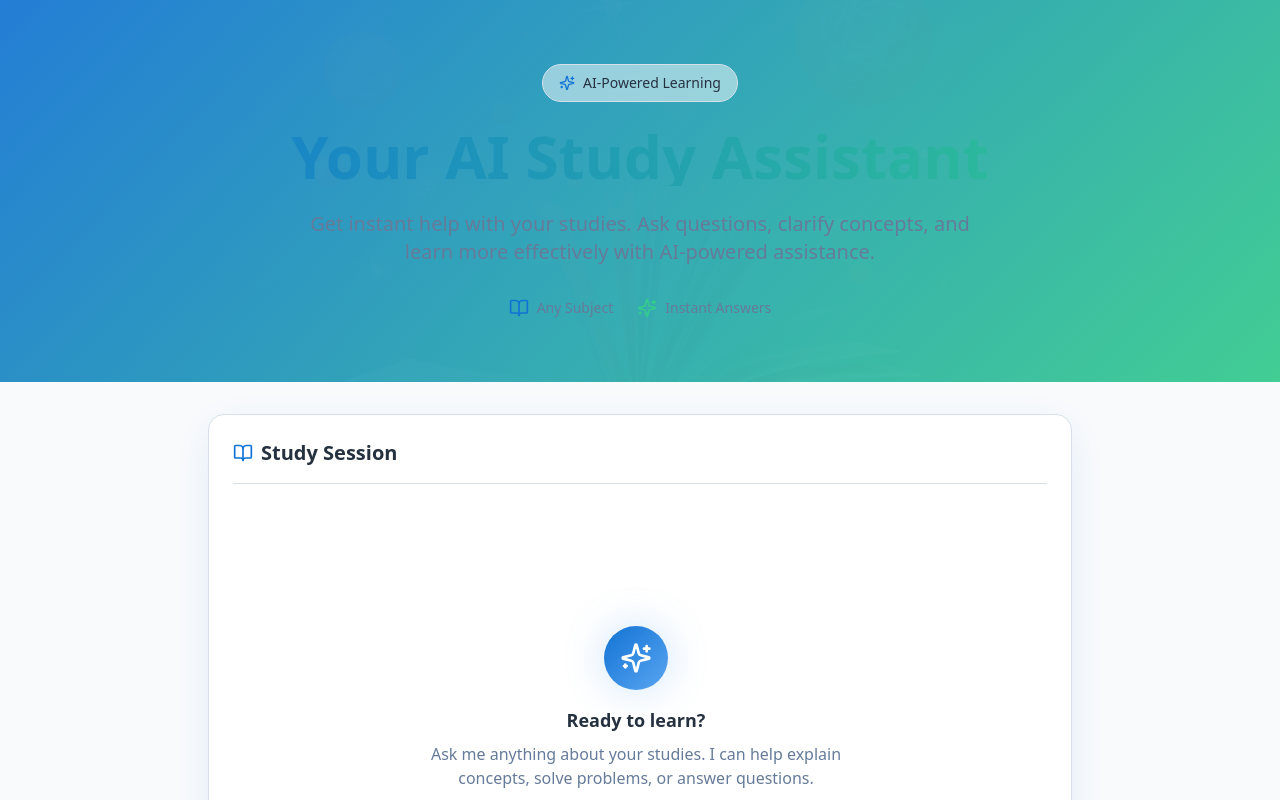
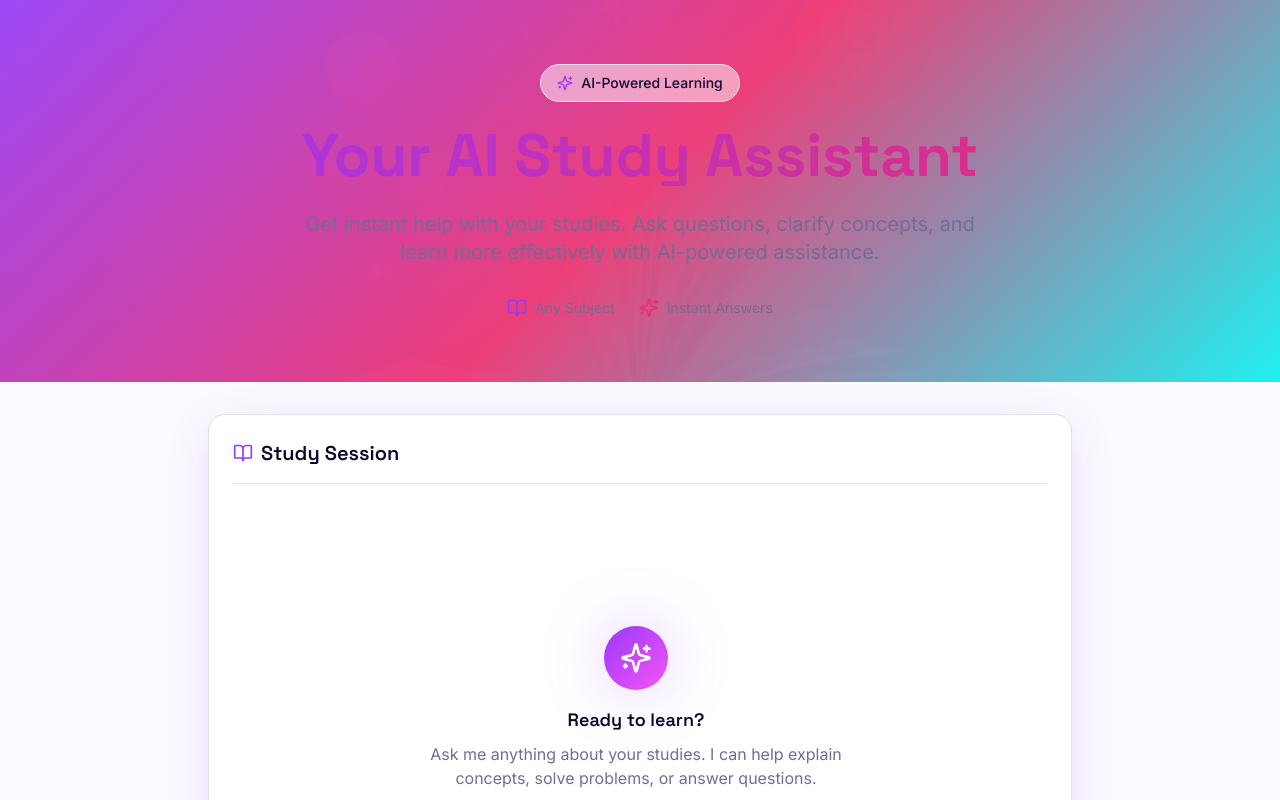
Before and after one commit to Sewajam/ai-buddy-learn-77, a React (Vite) app: page / in a window 1280 px wide. Shown: the top 800 px of the page. Built offline with nearby package versions, Linux system fonts and the light colour scheme; the HTML template or start-up script is replaced by a standard one.

Commit message:
Refine UI design

```diff
--- a/index.html
+++ b/index.html
@@ -4,6 +4,9 @@
     <meta charset="UTF-8" />
     <meta name="viewport" content="width=device-width, initial-scale=1.0" />
     <title>AI Study Helper - Your Smart Learning Assistant</title>
+    <link rel="preconnect" href="https://fonts.googleapis.com">
+    <link rel="preconnect" href="https://fonts.gstatic.com" crossorigin>
+    <link href="https://fonts.googleapis.com/css2?family=Space+Grotesk:wght@400;500;600;700&family=Inter:wght@400;500;600&display=swap" rel="stylesheet">
     <meta name="description" content="Get instant help with your studies using AI. Ask questions, clarify concepts, and learn more effectively with personalized AI-powered study assistance." />
     <meta name="author" content="AI Study Helper" />
     <meta name="keywords" content="AI study helper, learning assistant, homework help, education AI, study tool" />
--- a/src/index.css
+++ b/src/index.css
@@ -8,46 +8,46 @@ All colors MUST be HSL.
 
 @layer base {
   :root {
-    --background: 210 40% 98%;
-    --foreground: 215 25% 20%;
+    --background: 250 100% 99%;
+    --foreground: 250 80% 10%;
 
     --card: 0 0% 100%;
-    --card-foreground: 215 25% 20%;
+    --card-foreground: 250 80% 10%;
 
     --popover: 0 0% 100%;
-    --popover-foreground: 215 25% 20%;
+    --popover-foreground: 250 80% 10%;
 
-    --primary: 210 85% 45%;
+    --primary: 270 95% 60%;
     --primary-foreground: 0 0% 100%;
-    --primary-glow: 210 85% 65%;
+    --primary-glow: 270 95% 75%;
 
-    --secondary: 155 60% 50%;
+    --secondary: 340 85% 55%;
     --secondary-foreground: 0 0% 100%;
-    --secondary-glow: 155 60% 70%;
+    --secondary-glow: 340 85% 70%;
 
-    --muted: 210 30% 93%;
-    --muted-foreground: 215 20% 50%;
+    --muted: 250 20% 94%;
+    --muted-foreground: 250 15% 50%;
 
-    --accent: 280 75% 60%;
+    --accent: 180 90% 50%;
     --accent-foreground: 0 0% 100%;
 
     --destructive: 0 84.2% 60.2%;
     --destructive-foreground: 0 0% 100%;
 
-    --border: 210 30% 88%;
-    --input: 210 30% 88%;
-    --ring: 210 85% 45%;
+    --border: 250 20% 90%;
+    --input: 250 20% 90%;
+    --ring: 270 95% 60%;
 
-    --radius: 0.75rem;
+    --radius: 1rem;
 
-    --gradient-primary: linear-gradient(135deg, hsl(210 85% 45%), hsl(210 85% 65%));
-    --gradient-secondary: linear-gradient(135deg, hsl(155 60% 50%), hsl(180 60% 55%));
-    --gradient-hero: linear-gradient(135deg, hsl(210 85% 45%), hsl(155 60% 50%));
-    --gradient-card: linear-gradient(135deg, hsl(210 20% 98%), hsl(210 30% 96%));
+    --gradient-primary: linear-gradient(135deg, hsl(270 95% 60%), hsl(300 90% 65%));
+    --gradient-secondary: linear-gradient(135deg, hsl(340 85% 55%), hsl(10 85% 60%));
+    --gradient-hero: linear-gradient(135deg, hsl(270 95% 60%) 0%, hsl(340 85% 55%) 50%, hsl(180 90% 50%) 100%);
+    --gradient-card: linear-gradient(135deg, hsl(270 30% 98%), hsl(340 30% 97%));
 
-    --shadow-soft: 0 4px 20px -2px hsl(210 85% 45% / 0.1);
-    --shadow-elevated: 0 10px 40px -10px hsl(210 85% 45% / 0.15);
-    --shadow-glow: 0 0 40px hsl(210 85% 65% / 0.3);
+    --shadow-soft: 0 4px 24px -2px hsl(270 95% 60% / 0.15);
+    --shadow-elevated: 0 12px 48px -10px hsl(270 95% 60% / 0.25);
+    --shadow-glow: 0 0 60px hsl(270 95% 75% / 0.4);
 
     --transition-smooth: all 0.3s cubic-bezier(0.4, 0, 0.2, 1);
     --transition-bounce: all 0.5s cubic-bezier(0.68, -0.55, 0.265, 1.55);
@@ -63,44 +63,44 @@ All colors MUST be HSL.
   }
 
   .dark {
-    --background: 215 30% 12%;
-    --foreground: 210 40% 95%;
+    --background: 250 40% 8%;
+    --foreground: 250 20% 95%;
 
-    --card: 215 28% 16%;
-    --card-foreground: 210 40% 95%;
+    --card: 250 35% 12%;
+    --card-foreground: 250 20% 95%;
 
-    --popover: 215 28% 16%;
-    --popover-foreground: 210 40% 95%;
+    --popover: 250 35% 12%;
+    --popover-foreground: 250 20% 95%;
 
-    --primary: 210 85% 55%;
+    --primary: 270 95% 65%;
     --primary-foreground: 0 0% 100%;
-    --primary-glow: 210 85% 70%;
+    --primary-glow: 270 95% 75%;
 
-    --secondary: 155 60% 55%;
+    --secondary: 340 85% 60%;
     --secondary-foreground: 0 0% 100%;
-    --secondary-glow: 155 60% 75%;
+    --secondary-glow: 340 85% 75%;
 
-    --muted: 215 25% 22%;
-    --muted-foreground: 210 20% 65%;
+    --muted: 250 25% 18%;
+    --muted-foreground: 250 15% 65%;
 
-    --accent: 280 75% 65%;
+    --accent: 180 90% 55%;
     --accent-foreground: 0 0% 100%;
 
     --destructive: 0 62.8% 50%;
     --destructive-foreground: 0 0% 100%;
 
-    --border: 215 25% 22%;
-    --input: 215 25% 22%;
-    --ring: 210 85% 55%;
+    --border: 250 25% 18%;
+    --input: 250 25% 18%;
+    --ring: 270 95% 65%;
 
-    --gradient-primary: linear-gradient(135deg, hsl(210 85% 55%), hsl(210 85% 70%));
-    --gradient-secondary: linear-gradient(135deg, hsl(155 60% 55%), hsl(180 60% 60%));
-    --gradient-hero: linear-gradient(135deg, hsl(210 85% 55%), hsl(155 60% 55%));
-    --gradient-card: linear-gradient(135deg, hsl(215 28% 16%), hsl(215 25% 18%));
+    --gradient-primary: linear-gradient(135deg, hsl(270 95% 65%), hsl(300 90% 70%));
+    --gradient-secondary: linear-gradient(135deg, hsl(340 85% 60%), hsl(10 85% 65%));
+    --gradient-hero: linear-gradient(135deg, hsl(270 95% 65%) 0%, hsl(340 85% 60%) 50%, hsl(180 90% 55%) 100%);
+    --gradient-card: linear-gradient(135deg, hsl(250 35% 12%), hsl(270 30% 14%));
 
-    --shadow-soft: 0 4px 20px -2px hsl(0 0% 0% / 0.3);
-    --shadow-elevated: 0 10px 40px -10px hsl(0 0% 0% / 0.4);
-    --shadow-glow: 0 0 40px hsl(210 85% 70% / 0.2);
+    --shadow-soft: 0 4px 24px -2px hsl(0 0% 0% / 0.4);
+    --shadow-elevated: 0 12px 48px -10px hsl(0 0% 0% / 0.5);
+    --shadow-glow: 0 0 60px hsl(270 95% 75% / 0.3);
 
     --sidebar-background: 240 5.9% 10%;
     --sidebar-foreground: 240 4.8% 95.9%;
@@ -119,6 +119,10 @@ All colors MUST be HSL.
   }
 
   body {
-    @apply bg-background text-foreground;
+    @apply bg-background text-foreground font-body;
+  }
+
+  h1, h2, h3, h4, h5, h6 {
+    @apply font-heading;
   }
 }
--- a/tailwind.config.ts
+++ b/tailwind.config.ts
@@ -13,6 +13,10 @@ export default {
       },
     },
     extend: {
+      fontFamily: {
+        heading: ['Space Grotesk', 'system-ui', 'sans-serif'],
+        body: ['Inter', 'system-ui', 'sans-serif'],
+      },
       colors: {
         border: "hsl(var(--border))",
         input: "hsl(var(--input))",
```
